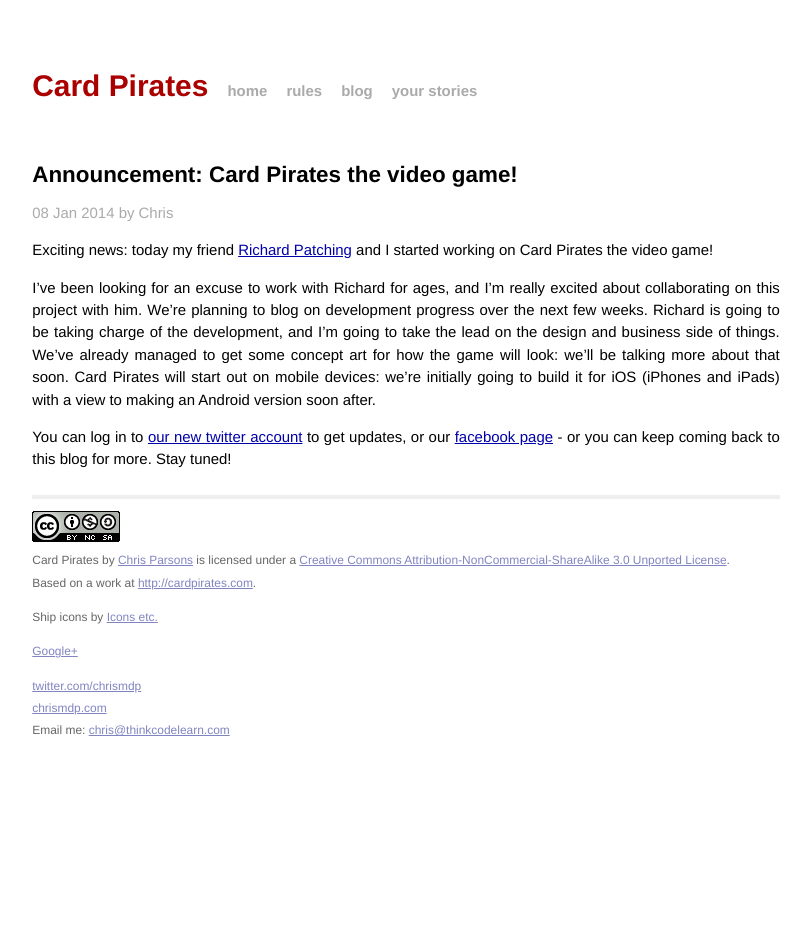
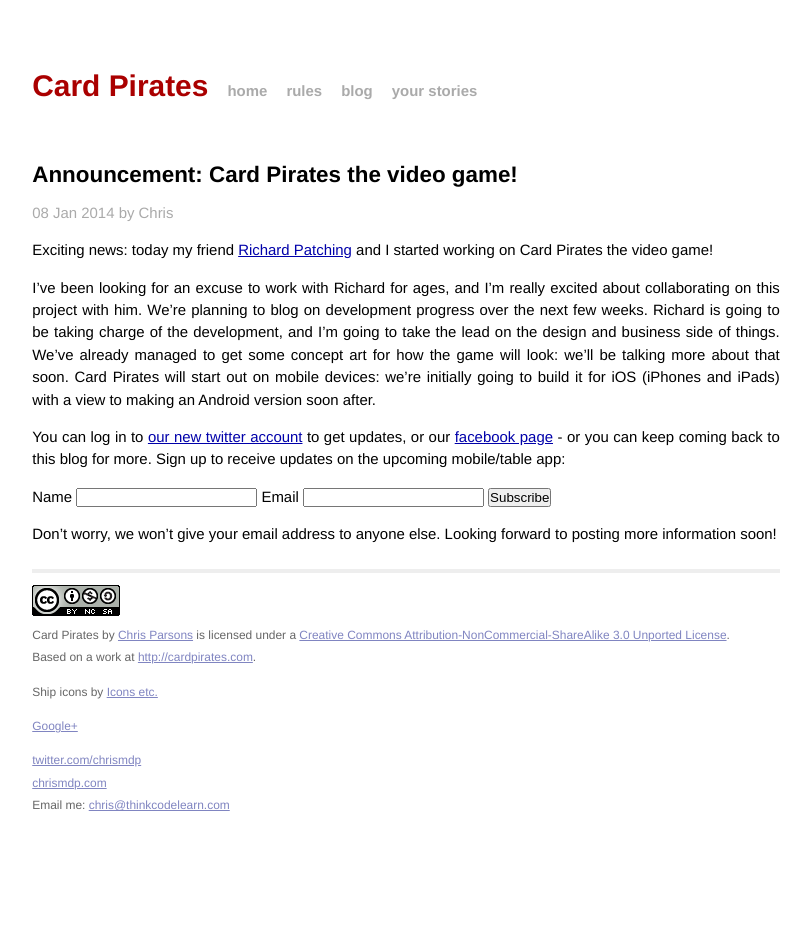
Before and after one commit to chrismdp/cardpirates, a Jekyll site: the page built from _posts/2014-01-08-announcement-card-pirates-for-tablet.md, in a window 1280 px wide. Shown: the whole page, without its empty margins (234-1045 px from the left). Built offline with Jekyll 4.4.1, drawn with Linux system fonts in a browser that asks for light colours.

Commit message:
Mailing list signup

```diff
--- a/_posts/2014-01-08-announcement-card-pirates-for-tablet.md
+++ b/_posts/2014-01-08-announcement-card-pirates-for-tablet.md
@@ -11,4 +11,14 @@
 
 I've been looking for an excuse to work with Richard for ages, and I'm really excited about collaborating on this project with him. We're planning to blog on development progress over the next few weeks. Richard is going to be taking charge of the development, and I'm going to take the lead on the design and business side of things. We've already managed to get some concept art for how the game will look: we'll be talking more about that soon. Card Pirates will start out on mobile devices: we're initially going to build it for iOS (iPhones and iPads) with a view to making an Android version soon after.
 
-You can log in to [our new twitter account](http://twitter.com/cardpirates) to get updates, or our [facebook page](https://www.facebook.com/cardpirates) - or you can keep coming back to this blog for more. Stay tuned!
+You can log in to [our new twitter account](http://twitter.com/cardpirates) to get updates, or our [facebook page](https://www.facebook.com/cardpirates) - or you can keep coming back to this blog for more. Sign up to receive updates on the upcoming mobile/table app:
+
+<form action="http://thinkcodelearn.createsend.com/t/r/s/ttlylhk/" method="post">
+  <label for="fieldName">Name</label>
+  <input id="fieldName" name="cm-name" type="text" />
+  <label for="fieldEmail">Email</label>
+  <input id="fieldEmail" name="cm-ttlylhk-ttlylhk" type="email" required />
+  <button type="submit">Subscribe</button>
+</form>
+
+Don't worry, we won't give your email address to anyone else. Looking forward to posting more information soon!
```
Also changed, not shown: index.md (+12 -0 lines).
